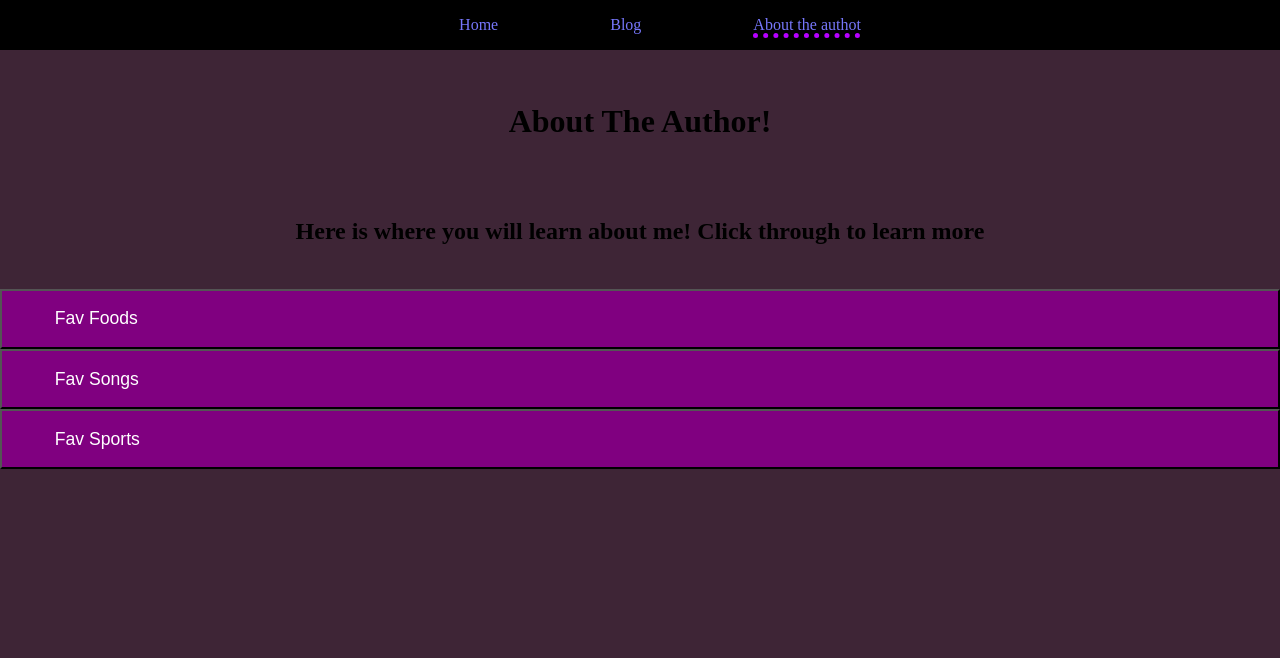
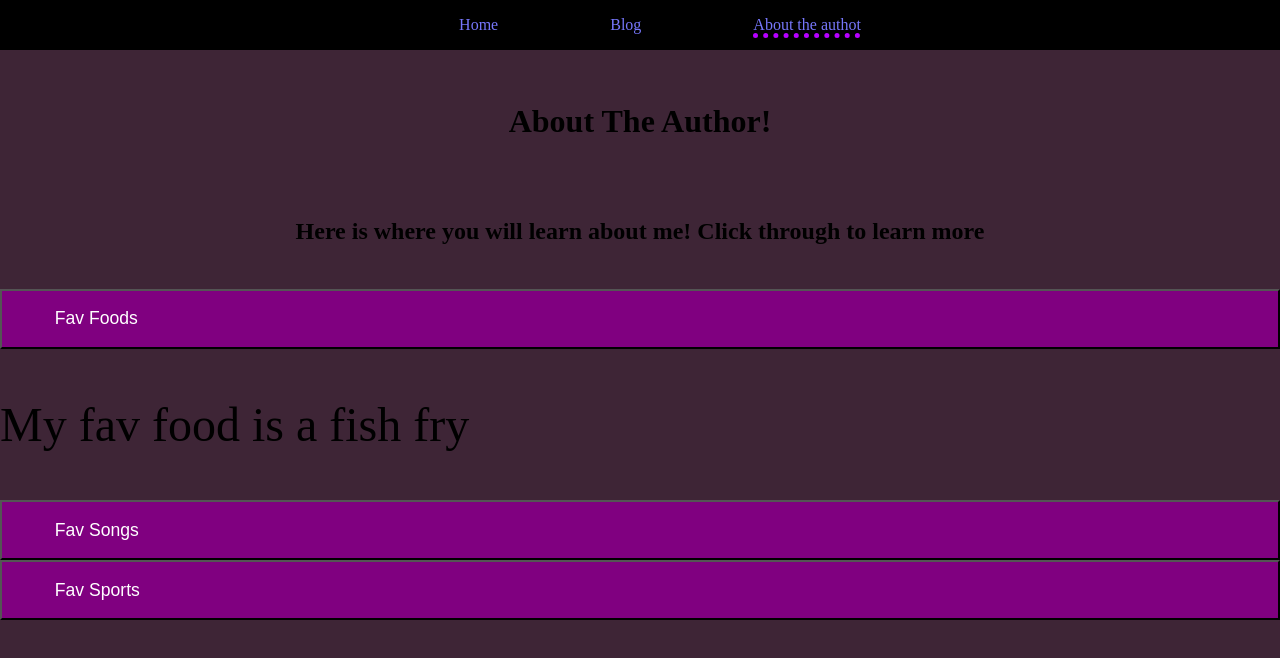
Before and after one commit to Janya9/janya-summer-2025, a plain HTML site: page about.html in a window 1280 px wide. Both pictures are taken after a click on the button "Fav Foods". Drawn offline with Linux system fonts and the light colour scheme.

Commit message:
QuertSelectorListnoe(java script for the about page)

```diff
--- a/about.html
+++ b/about.html
@@ -31,6 +31,7 @@
                 <button class="accordion-header">Fav Songs</button>
                 <div class="accordion-content">
                     <p>My fav song Helium by ENHYPEN</p>
+                    <iframe style="border-radius:12px" src="https://open.spotify.com/embed/track/48jRAABr5TxjWHvoNWClGG?utm_source=generator" width="100%" height="352" frameBorder="0" allowfullscreen="" allow="autoplay; clipboard-write; encrypted-media; fullscreen; picture-in-picture" loading="lazy"></iframe>
                 </div>
             </div>
             <div class="accordion-item">
--- a/script.js
+++ b/script.js
@@ -13,3 +13,10 @@ function saveName() {
     document.getElementById('username').textContent= newName;
     document.getElementById("greeter").value="";
 }
+
+document.querySelectorAll('.accordion-header').forEach(function(button){
+    button.addEventListener('click', function() {
+        let content= this.nextElementSibling;
+        content.style.display = (content.style.display=== 'block')? 'none' : 'block' ;
+    });
+});
```
